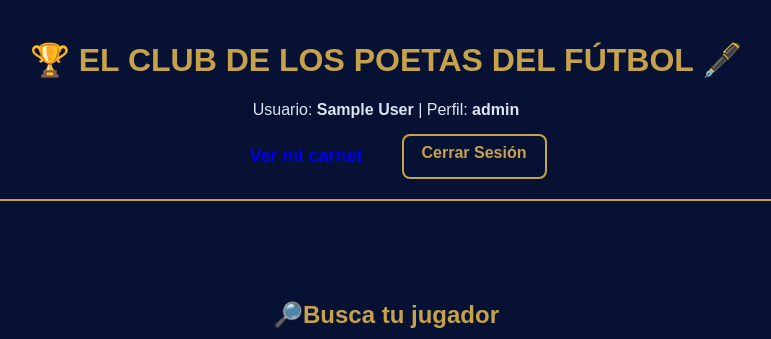
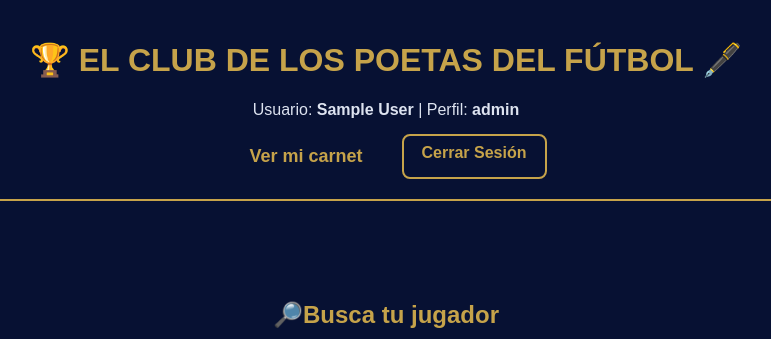
Before and after one commit to jpjararodriguez-max/club-poetas, a PHP site: page /dashboard.php in a window 1280 px wide. Shown: the top 339 px of the page, without its empty margins (254-1025 px from the left). Run offline with PHP 8.4, Linux system fonts and the light colour scheme; the visitor is signed in with stand-in values (Sample User, id 1).

Commit message:
Mejora visual de botones y navegación

```diff
--- a/frontend/css/styles.css
+++ b/frontend/css/styles.css
@@ -58,6 +58,21 @@ p {
     font-size: 18px;
     font-weight: bold;
     transition: 0.3s;
+
+    color: #C6A34A;
+    background: transparent;
+    border: none;
+
+    display: inline-flex;
+    align-items: center;
+    gap: 8px;
+}
+
+/* EFECTO HOVER PREMIUM */
+.btn:hover {
+    color: #e7c46a;
+    transform: translateX(-3px);
+    text-shadow: 0 0 10px rgba(198,163,74,0.5);
 }
 
 .btn-primary {
```
